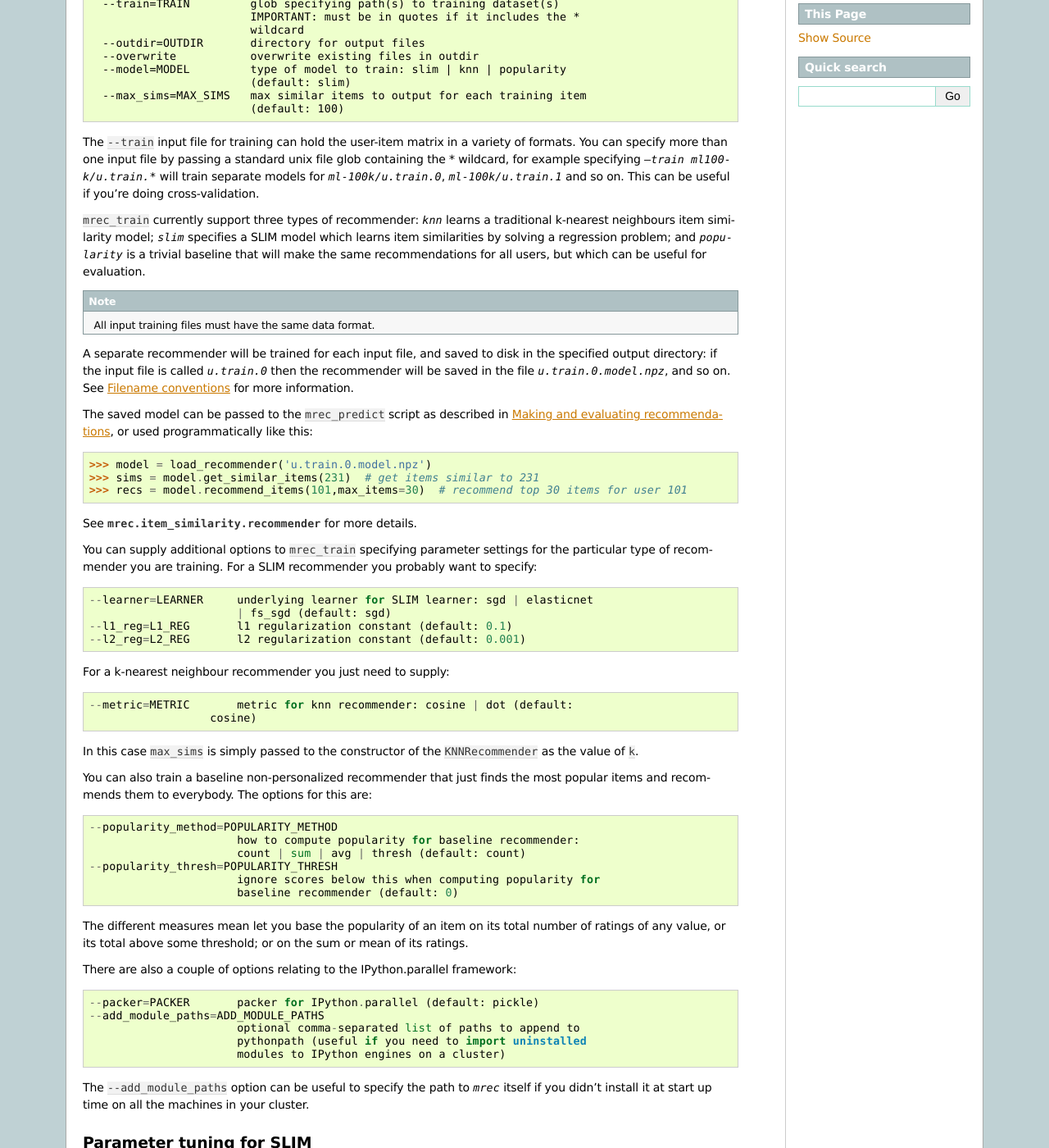
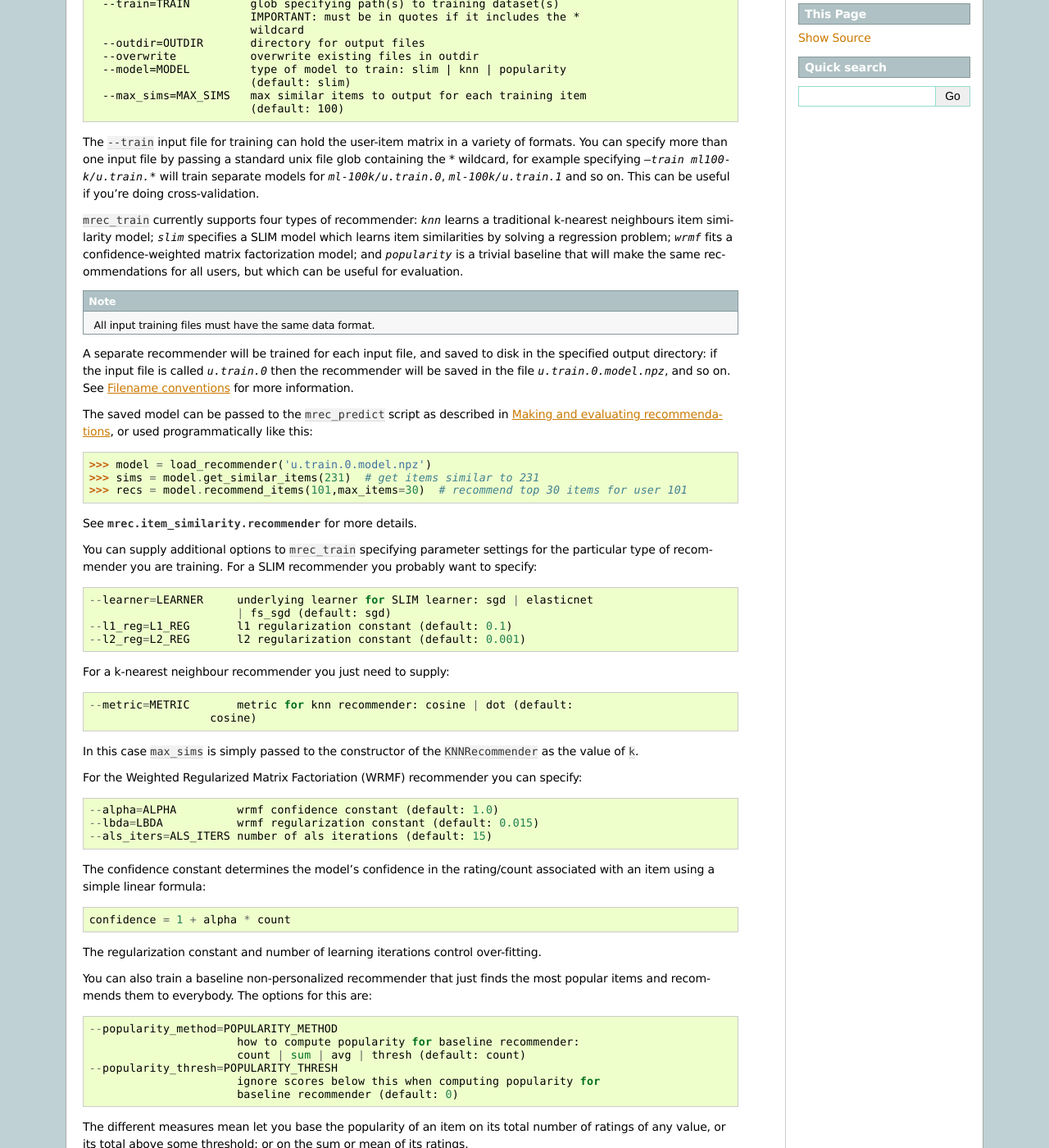
Before and after one commit to Mendeley/mrec, a Sphinx documentation site: the page built from doc/training.rst, in a window 1280 px wide and 1400 px high, scrolled down 296 px. Shown: the whole window at 82% size. Built offline with Sphinx 7.4.7, drawn with Linux system fonts in a browser that asks for light colours; formulas are drawn with MathJax 3; some of the changed text lies outside the part shown.

Commit message:
update docs, bump version

```diff
--- a/README.rst
+++ b/README.rst
@@ -4,7 +4,7 @@ mrec recommender systems library
 
 Introduction
 ------------
-`mrec` is a Python package developed at `Mendeley <http://www.mendeley.com>`_ to support recommender systems development and evaluation.  The package currently focuses on item similarity methods and experimental evaluation.
+`mrec` is a Python package developed at `Mendeley <http://www.mendeley.com>`_ to support recommender systems development and evaluation.  The package currently focuses on item similarity and other methods that work well on implicit feedback, and on experimental evaluation.
 
 Why another package when there are already some really good software projects implementing recommender systems?
 
@@ -17,6 +17,7 @@ but there are still rather few examples around that show how to get it to work i
 Highlights:
 
 - a (relatively) efficient implementation of the SLIM item similarity method.
+- an implementation of Hu, Koren & Volinsky's WRMF weighted matrix factorization for implicit feedback.
 - utilities to train models and make recommendations in parallel using IPython.
 - utilities to prepare datasets and compute quality metrics.
 
--- a/doc/conf.py
+++ b/doc/conf.py
@@ -49,9 +49,9 @@ copyright = u'2013, Mendeley Ltd.'
 # built documents.
 #
 # The short X.Y version.
-version = '0.1.2'
+version = '0.1.3'
 # The full version, including alpha/beta/rc tags.
-release = '0.1.2'
+release = '0.1.3'
 
 # The language for content autogenerated by Sphinx. Refer to documentation
 # for a list of supported languages.
--- a/doc/training.rst
+++ b/doc/training.rst
@@ -32,7 +32,7 @@ containing the * wildcard, for example specifying `--train ml100-k/u.train.*` wi
 train separate models for `ml-100k/u.train.0`, `ml-100k/u.train.1` and so on.
 This can be useful if you're doing cross-validation.
 
-``mrec_train`` currently support three types of recommender: `knn` learns a traditional k-nearest neighbours item similarity model; `slim` specifies a SLIM model which learns item similarities by solving a regression problem; and `popularity` is a trivial baseline that will make the same recommendations for all users, but which can be useful for evaluation.
+``mrec_train`` currently supports four types of recommender: `knn` learns a traditional k-nearest neighbours item similarity model; `slim` specifies a SLIM model which learns item similarities by solving a regression problem; `wrmf` fits a confidence-weighted matrix factorization model; and `popularity` is a trivial baseline that will make the same recommendations for all users, but which can be useful for evaluation.
 
 .. note::
 
@@ -67,6 +67,19 @@ For a k-nearest neighbour recommender you just need to supply::
 
 In this case ``max_sims`` is simply passed to the constructor
 of the ``KNNRecommender`` as the value of ``k``.
+
+For the Weighted Regularized Matrix Factoriation (WRMF) recommender you can specify::
+
+    --alpha=ALPHA         wrmf confidence constant (default: 1.0)
+    --lbda=LBDA           wrmf regularization constant (default: 0.015)
+    --als_iters=ALS_ITERS number of als iterations (default: 15)
+
+The confidence constant determines the model's confidence in the rating/count associated
+with an item using a simple linear formula::
+
+    confidence = 1 + alpha * count
+
+The regularization constant and number of learning iterations control over-fitting.
 
 You can also train a baseline non-personalized recommender that just finds the most popular
 items and recommends them to everybody. The options for this are::
--- a/setup.py
+++ b/setup.py
@@ -6,7 +6,7 @@ with open('README.rst') as f:
     long_description = f.read()
 
 setup(packages=find_packages(),
-      version='0.1.2',
+      version='0.1.3',
       maintainer='Mark Levy',
       name='mrec',
       package_dir={'':'.'},
@@ -14,7 +14,7 @@ setup(packages=find_packages(),
       description='mrec recommender systems library',
       long_description=long_description,
       url='https://github.com/mendeley/mrec',
-      download_url='https://github.com/mendeley/mrec/tarball/master#egg=mrec-0.1.2',
+      download_url='https://github.com/mendeley/mrec/tarball/master#egg=mrec-0.1.3',
       classifiers=['Development Status :: 4 - Beta',
                    'Environment :: Console',
                    'License :: OSI Approved :: BSD License',
```
